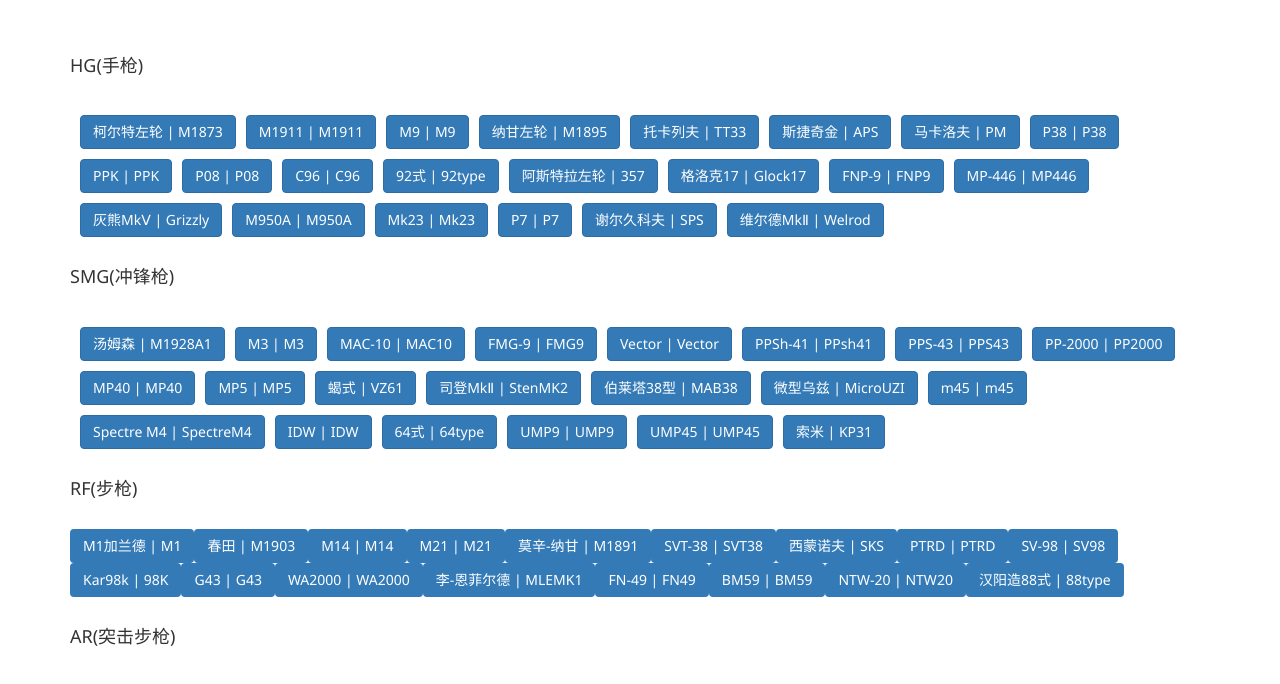
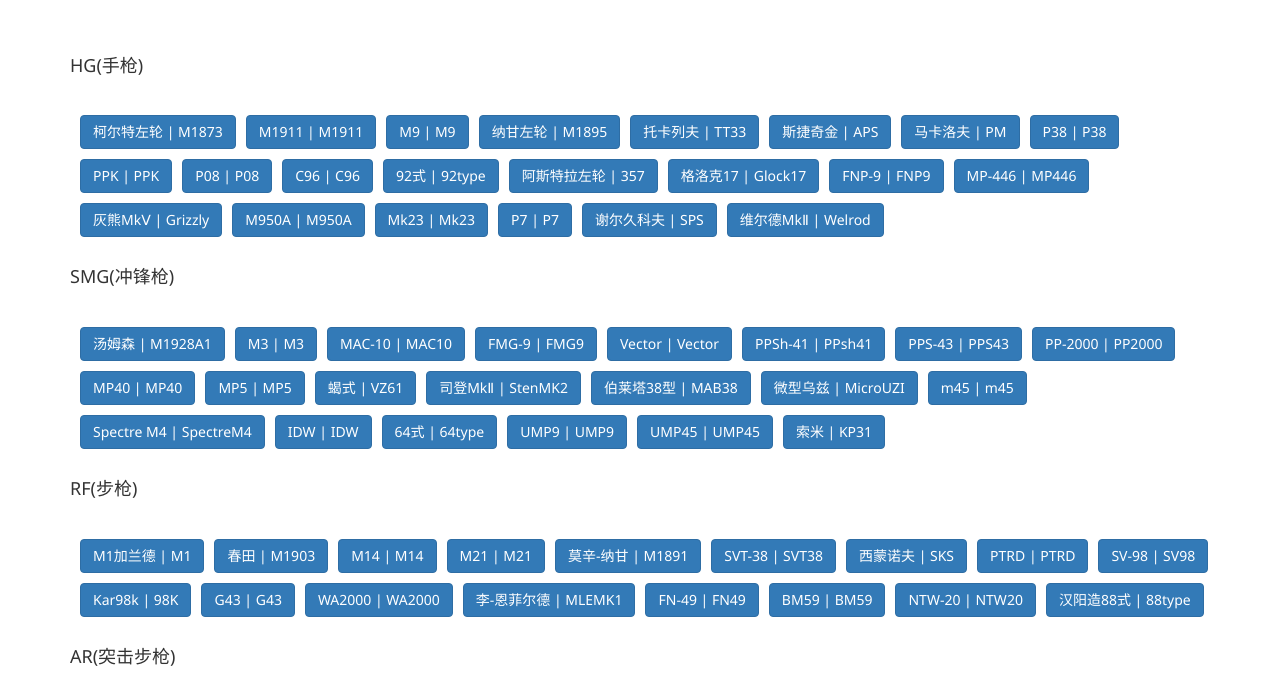
Before and after one commit to Zexin/GF_Building, a plain HTML site: page statistician.html in a window 1280 px wide. Shown: the part 102-786 px from the top of the page. Drawn offline with Linux system fonts and the light colour scheme; no server answers.

Commit message:
fix rf buttons

```diff
--- a/statistician.html
+++ b/statistician.html
@@ -154,7 +154,7 @@
                 RF(步枪)
             </h4>
             <br>
-            <button class="btn bg-primary bg-gun" ng-click="showSatistic(gun)" ng-repeat="gun in gun_info | filter:{type:3}">
+            <button class="btn btn-primary btn-gun" ng-click="showSatistic(gun)" ng-repeat="gun in gun_info | filter:{type:3}">
                 {{gun.name}}
                 <span class="gun_code">| {{gun.code}}</span>
             </button>
```
